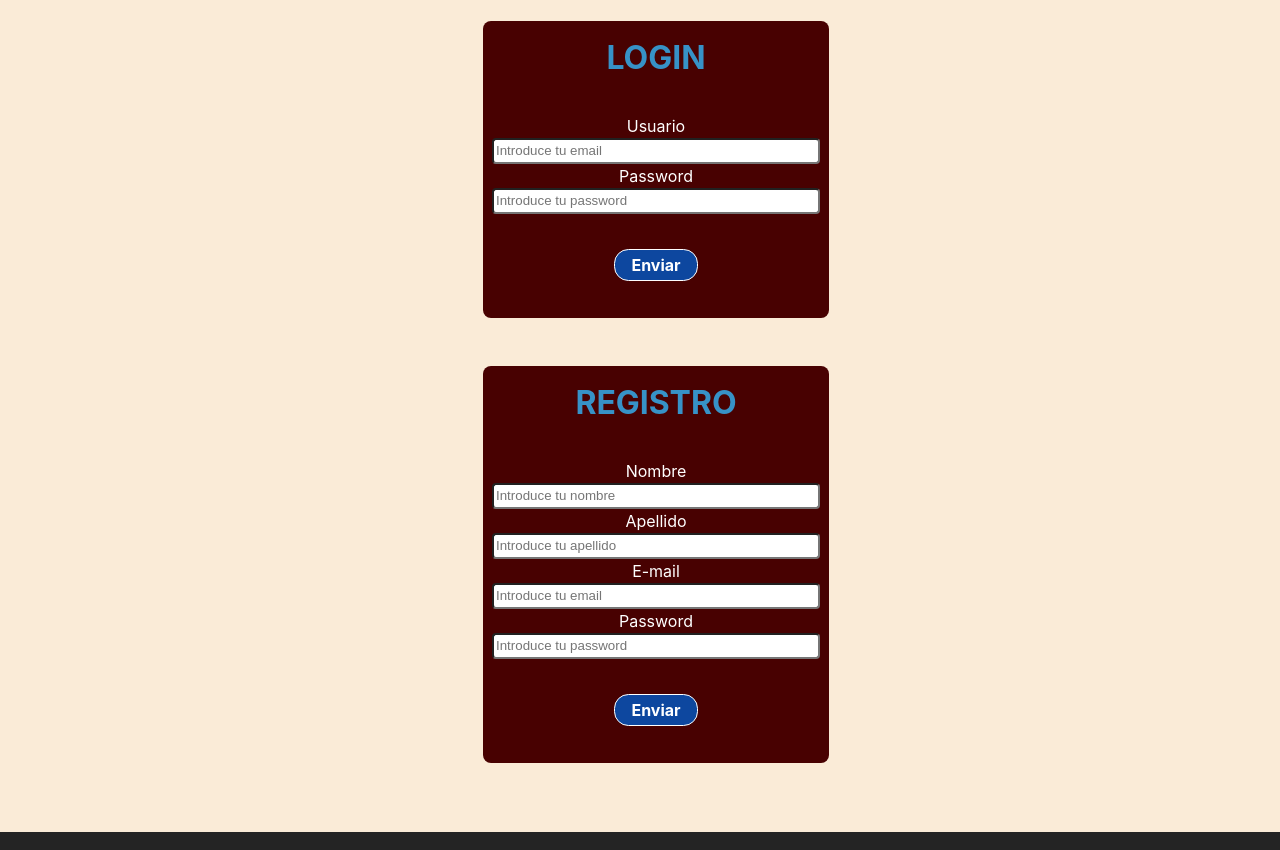
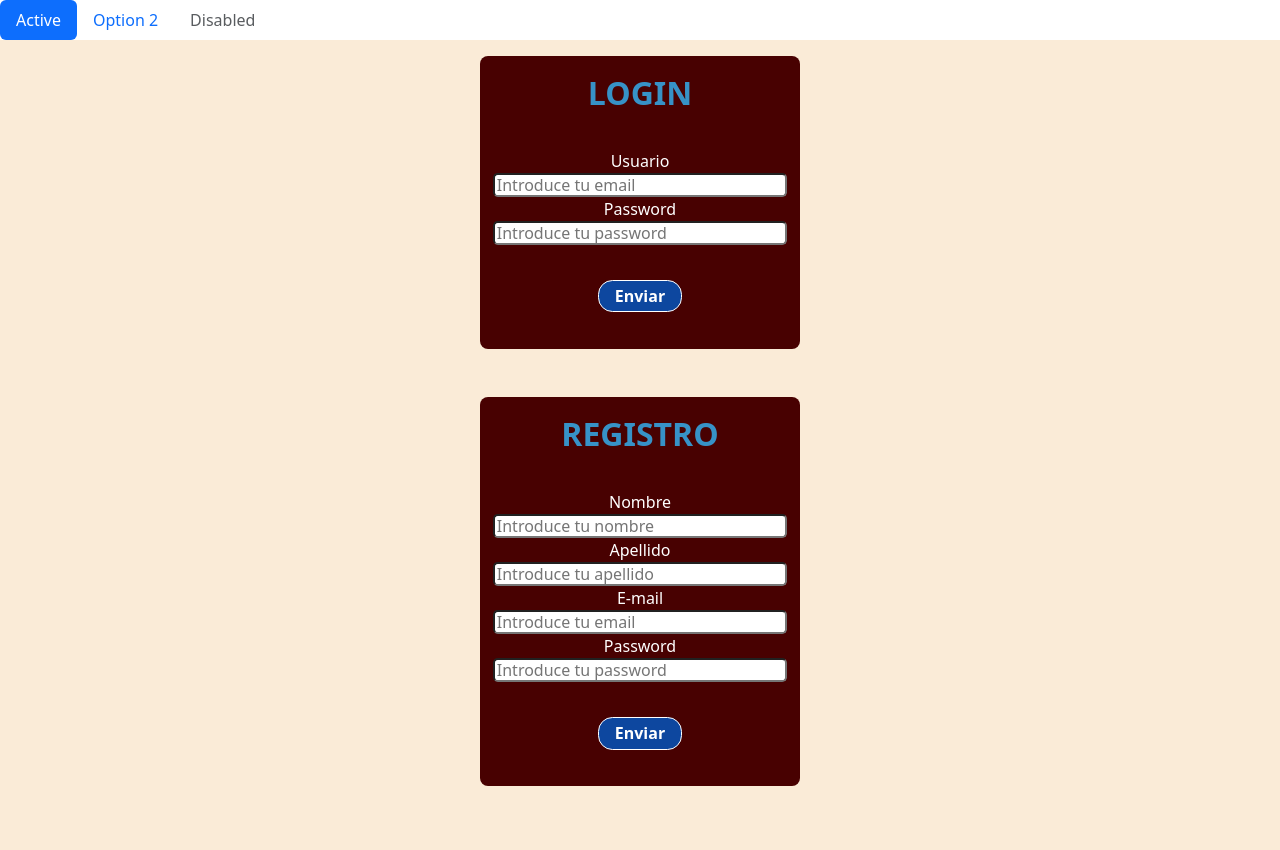
Before and after one commit to RedkarRiv/crsPortfolioFrontend, a React (Vite) app: page / in a window 1280 px wide. Built offline with nearby package versions, Linux system fonts and the light colour scheme.

Commit message:
FIX: Añadida importación de bootstrap.css: import bootstrap/dist/css/bootstrap.css

```diff
--- a/src/common/Navbar/Navbar.jsx
+++ b/src/common/Navbar/Navbar.jsx
@@ -0,0 +1,21 @@
+import Nav from 'react-bootstrap/Nav';
+
+function PillsExample() {
+  return (
+    <Nav variant="pills" defaultActiveKey="/home">
+      <Nav.Item>
+        <Nav.Link href="/home">Active</Nav.Link>
+      </Nav.Item>
+      <Nav.Item>
+        <Nav.Link eventKey="link-1">Option 2</Nav.Link>
+      </Nav.Item>
+      <Nav.Item>
+        <Nav.Link eventKey="disabled" disabled>
+          Disabled
+        </Nav.Link>
+      </Nav.Item>
+    </Nav>
+  );
+}
+
+export default PillsExample;
--- a/src/index.css
+++ b/src/index.css
@@ -5,24 +5,3 @@ body {
   width: 100vw;
   overflow-x: hidden;
 }
-
-
-:root {
-  font-family: Inter, system-ui, Avenir, Helvetica, Arial, sans-serif;
-  line-height: 1.5;
-  font-weight: 400;
-
-  color-scheme: light dark;
-  color: rgba(255, 255, 255, 0.87);
-  background-color: #242424;
-
-  font-synthesis: none;
-  text-rendering: optimizeLegibility;
-  -webkit-font-smoothing: antialiased;
-  -moz-osx-font-smoothing: grayscale;
-  overflow-x: hidden;
-  -webkit-text-size-adjust: 100%;
-  border: 0;
-  margin: 0;
-  padding:0;
-}
--- a/src/main.jsx
+++ b/src/main.jsx
@@ -1,12 +1,14 @@
 import React from "react";
 import ReactDOM from "react-dom/client";
 import App from "./App.jsx";
+import "bootstrap/dist/css/bootstrap.css";
 import "./index.css";
 import { BrowserRouter } from "react-router-dom";
 import store from "./app/store.js";
 import { PersistGate } from "redux-persist/integration/react";
 import { persistStore } from "redux-persist";
 import { Provider } from "react-redux";
+import Navbar from "./common/Navbar/Navbar.jsx";
 
 const persistor = persistStore(store);
 
@@ -15,6 +17,7 @@ ReactDOM.createRoot(document.getElementById("root")).render(
     <Provider store={store}>
       <PersistGate loading={null} persistor={persistor}>
         <BrowserRouter>
+          <Navbar />
           <App />
         </BrowserRouter>
       </PersistGate>
```
